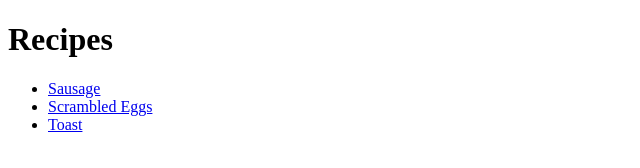
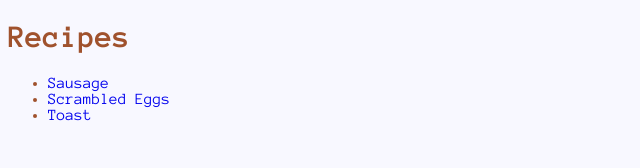
Before and after one commit to gordokay/recipes, a plain HTML site: page index.html in a window 1280 px wide. Shown: the whole page, without its empty margins (0-640 px from the left). Drawn offline with Linux system fonts and the light colour scheme.

Commit message:
Add style.css

```diff
--- a/index.html
+++ b/index.html
@@ -4,6 +4,7 @@
   <meta charset="UTF-8">
   <meta http-equiv="X-UA-Compatible" content="IE=edge">
   <meta name="viewport" content="width=device-width, initial-scale=1.0">
+  <link rel="stylesheet" href="style.css">
   <title>Recipes</title>
 </head>
 <body>
--- /dev/null
+++ b/style.css
@@ -0,0 +1,11 @@
+@import url('https://fonts.googleapis.com/css2?family=Anonymous+Pro:wght@400;700&display=swap');
+
+body {
+  font-family: 'Anonymous Pro', monospace;
+  background-color:ghostwhite;
+  color: sienna;
+}
+
+a {
+  text-decoration: none;
+}
```
